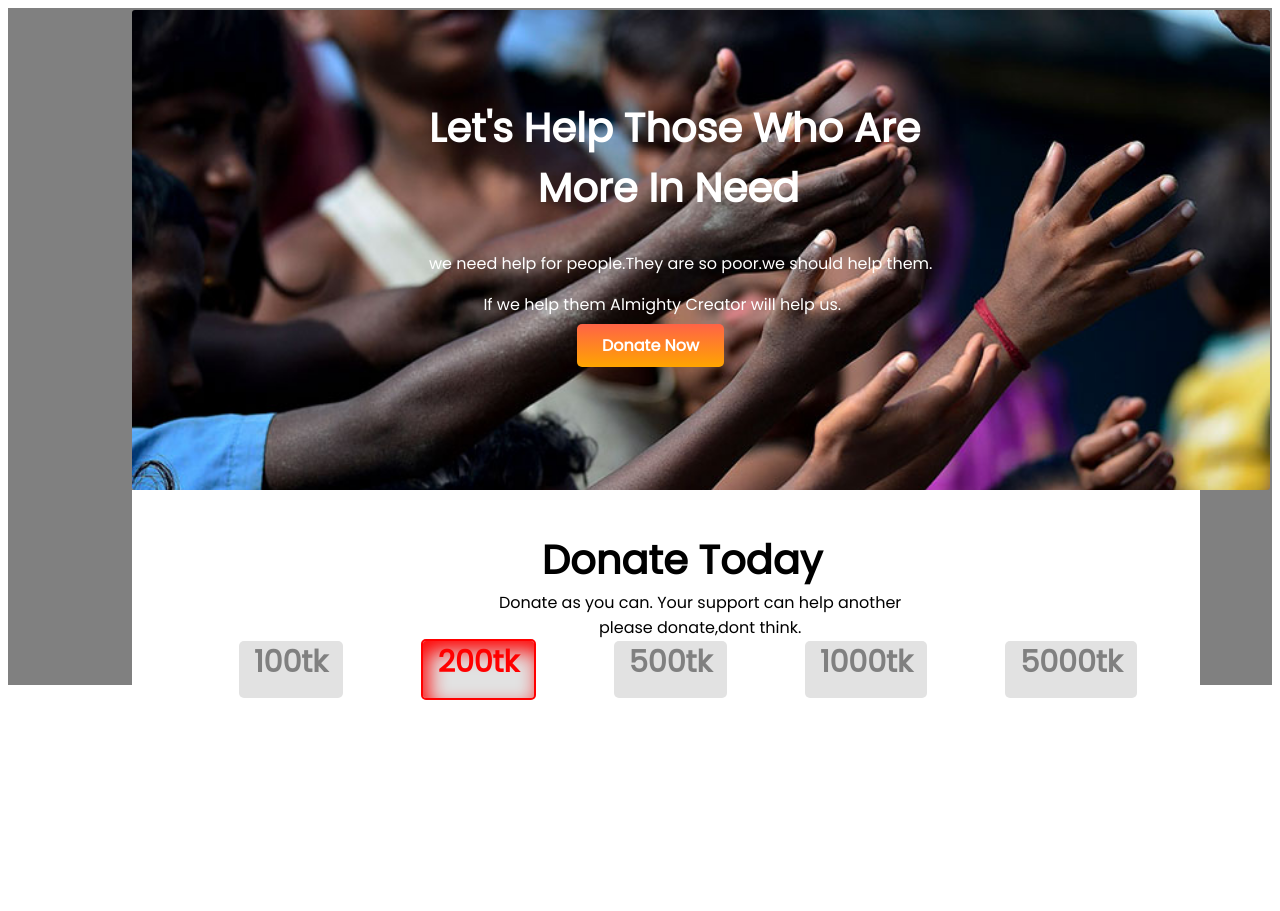
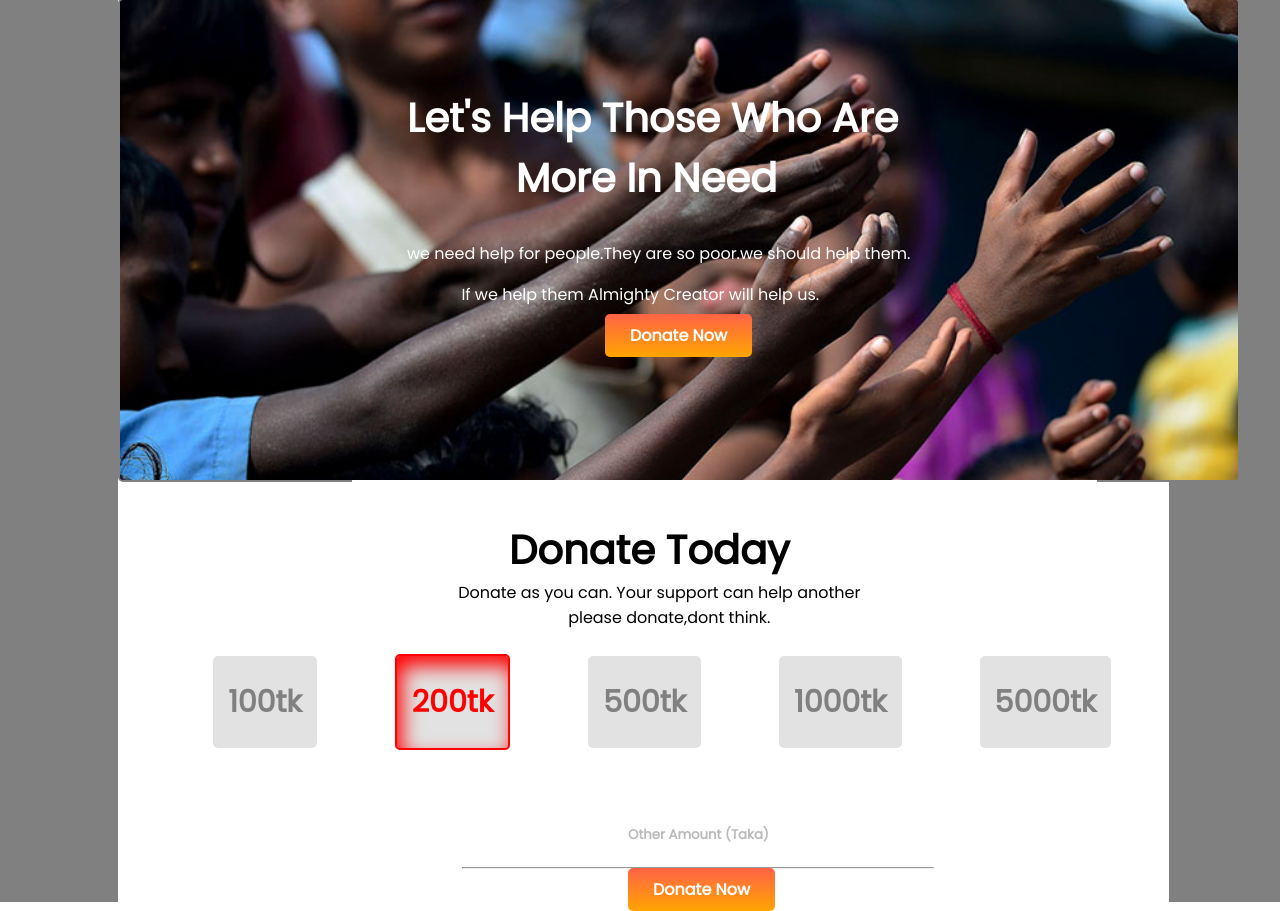
Before and after one commit to asadullahkhalid147/donate-today, a plain HTML site: page index.html in a window 1280 px wide. Before the commit the page ends 800 px from the top, so only its background shows below. Drawn offline with Linux system fonts and the light colour scheme.

Commit message:
donate now

```diff
--- a/index.html
+++ b/index.html
@@ -14,6 +14,7 @@
 
 <body>
     <section class="poor">
+        <div class="master">
             <div class="help">
                 <h1 class="who">Let's Help Those Who Are</h1>
                 <h1 class="need"> More In Need</h1>
@@ -27,7 +28,7 @@
                 <p id="as">Donate as you can. Your support can help another</p>
                 <p id="dont">please donate,dont think.</p>
             </div>
-        <div class="donate">
+            <div class="taka">
                 <p class="money"><span class="one">100tk</span>
                     <span class="two">200tk</span>
                     <span class="one">500tk</span>
@@ -35,8 +36,12 @@
                     <span class="one">5000tk</span>
 
                 </p>
-
-
+            </div>
+            <div class="dona">
+                <h5 id="other">Other Amount (Taka)</h5>
+                <hr>
+                <a class="link-butt" href="https://fonts.google.com/specimeLato">Donate Now</a>
+            </div>
         </div>
 
     </section>
--- a/style.css
+++ b/style.css
@@ -38,10 +38,11 @@ p {
     background-repeat: no-repeat;
 
     border: 2px solid gray;
-    padding: 0px 25px 0px 25px;
+    padding: 0px 15px 0px 15px;
     background-size: cover;
-    margin-left: 122px;
-    margin-right: 122px;
+    margin-left: -110px;
+    margin-right: 1222px;
+    margin-top: -10px;
     height: 30em;
     width: 68em;
     border-radius: 5px;
@@ -55,15 +56,27 @@ p {
     color: white;
     font-weight: 700;
     border-radius: 5px;
-    margin-left: 420px;
+    margin-left: 470px;
 }
 
 .poor {
     background-color: gray;
+    margin-left: -10px;
+    margin-right: -8.5px;
+
+}
+
+.master {
+    background-color: white;
+
+    padding-left: 110px;
+    margin-left: 120px;
+    margin-right: 112px;
 }
 
 .donate {
     background-color: white;
+
     margin-left: 124px;
     margin-top: -34.9px;
     margin-right: 72px;
@@ -74,14 +87,14 @@ p {
     font-size: 500;
     font-weight: 900;
     text-align: center;
-    margin-left: 32px;
+    margin-left: -150px;
     padding-top: 40px;
     margin-bottom: 0px;
 }
 
 #as {
     color: black;
-    margin-left: 100px;
+    margin-left: -80px;
     margin-bottom: 0px;
     margin-top: 0px;
 }
@@ -89,16 +102,17 @@ p {
 #dont {
     color: black;
     margin-top: 0px;
-    margin-left: 200px;
+    margin-left: 30px;
 }
 
 .money {
     font-size: 30px;
     color: gray;
-    margin-left: -160px;
+    margin-left: -250px;
     font-weight: bold;
     word-spacing: 70px;
-    margin-top: 35px;
+
+    margin-top: 50px;
 
 }
 
@@ -106,7 +120,8 @@ p {
     background-color: rgb(226, 226, 226);
     padding-left: 15px;
     padding-right: 15px;
-    padding-bottom: 15px;
+    padding-bottom: 25px;
+    padding-top: 25px;
     border-radius: 5px;
 }
 
@@ -116,7 +131,33 @@ p {
     border-radius: 5px;
     padding-left: 15px;
     padding-right: 15px;
-    padding-bottom: 15px;
+    padding-bottom: 25px;
+    padding-top: 25px;
     box-shadow: 5px 10px 20px red inset;
     color: red;
 }
+
+
+
+#other {
+    margin-top: 100px;
+    color: rgb(186, 186, 186);
+    margin-left: 400px;
+}
+
+hr {
+    width: 50%;
+}
+
+
+.link-butt {
+    text-decoration: none;
+    background-image: linear-gradient(tomato, orange);
+    padding: 10px 25px;
+    color: white;
+    font-weight: 700;
+    border-radius: 5px;
+    margin-left: 400px;
+    margin-bottom: -500px;
+    margin-top: 400px;
+}
```
Lines whose indentation alone changed are shown as unchanged.
